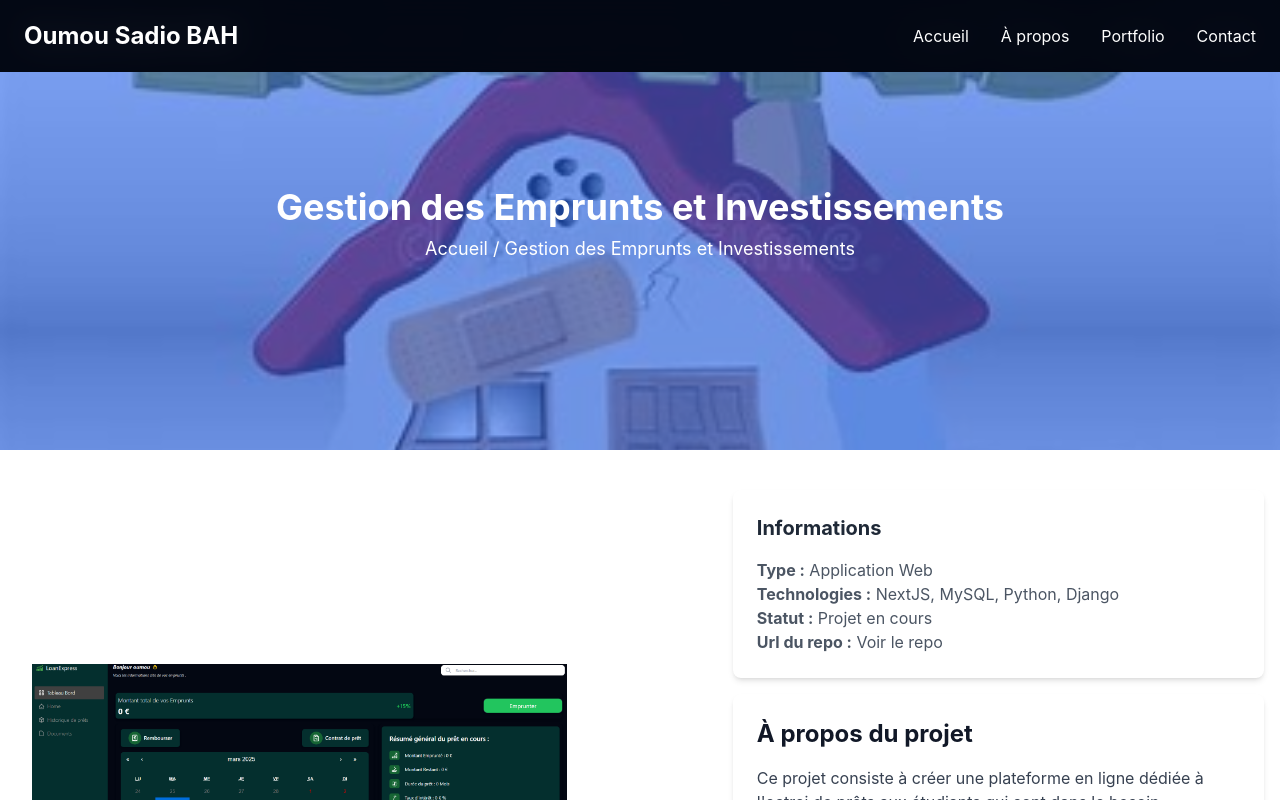
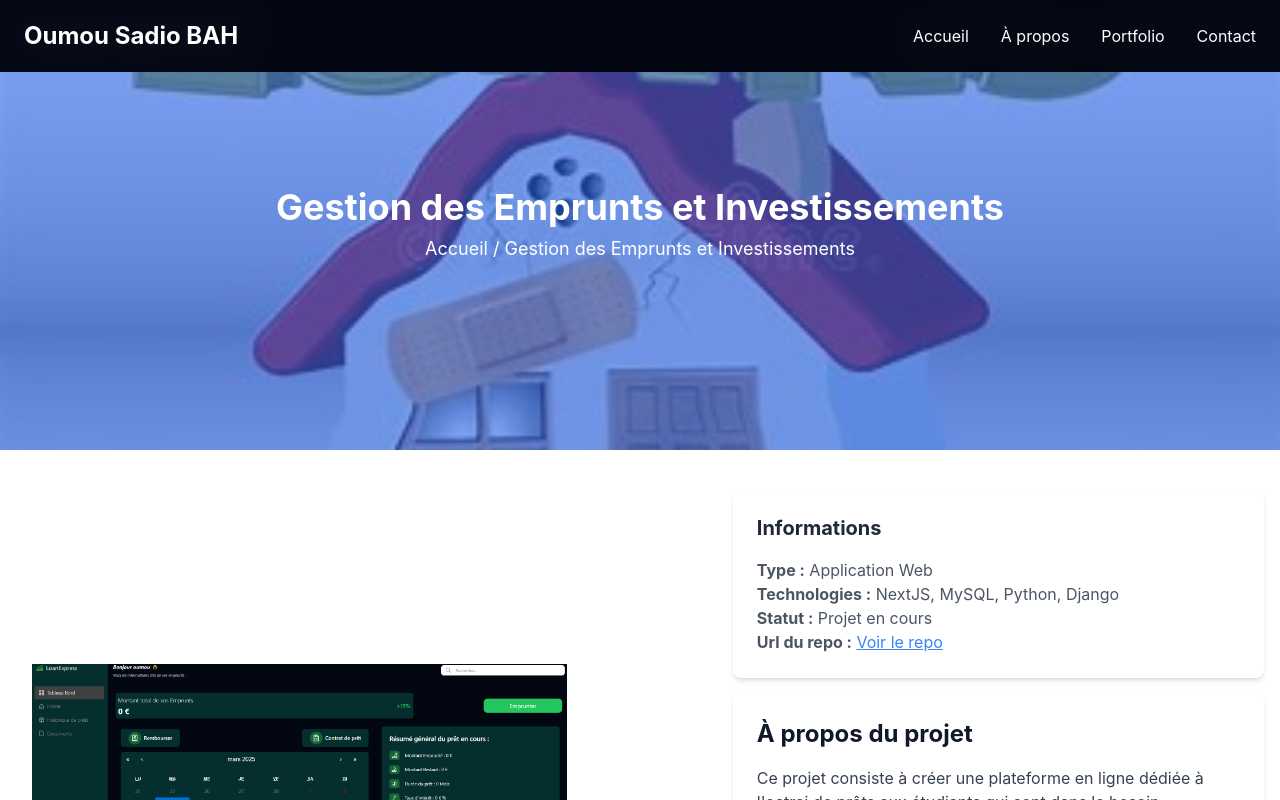
Before and after one commit to Oumou30/mon-portfolio, a React (Create React App) app: page /#/gestion-emprunts in a window 1280 px wide. Shown: the top 800 px of the page. Built offline with nearby package versions, Linux system fonts and the light colour scheme.

Commit message:
Ajout de l'url du repo

```diff
--- a/src/components/EmpruntsPage.jsx
+++ b/src/components/EmpruntsPage.jsx
@@ -74,7 +74,7 @@ function EmpruntsPage() {
             <p className="text-gray-600"><strong>Type :</strong> Application Web</p>
             <p className="text-gray-600"><strong>Technologies :</strong> NextJS, MySQL, Python, Django</p>
             <p className="text-gray-600"><strong>Statut :</strong> Projet en cours</p>
-            <p className="text-gray-600"><strong>Url du repo :</strong> <a href="https://github.com/Oumou30/LoanExpress.git">Voir le repo</a></p>
+            <p className="text-gray-600"><strong>Url du repo :</strong> <a href="https://github.com/Oumou30/LoanExpress.git" className="text-blue-500 underline">Voir le repo</a></p>
           </div>
 
           {/* Bloc Description */}
--- a/src/components/MotsCroisses.jsx
+++ b/src/components/MotsCroisses.jsx
@@ -44,7 +44,7 @@ function MotsCroisses() {
             <p className="text-gray-600"><strong>Type :</strong> Jeu intéractif</p>
             <p className="text-gray-600"><strong>Technologies :</strong> Java, JavaFX, JUnit5</p>
             <p className="text-gray-600"><strong>Statut :</strong> Projet terminé</p>
-            <p className="text-gray-600"><strong>Genre :</strong> Jeu de stratégie</p>
+            <p className="text-gray-600"><strong>Url du repo :</strong> <a href="https://github.com/Oumou30/MotsCroisses" className="text-blue-500 underline">Voir le repo</a></p>
           </div>
 
           {/* Bloc Description */}
```
